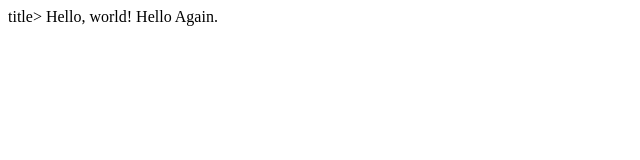
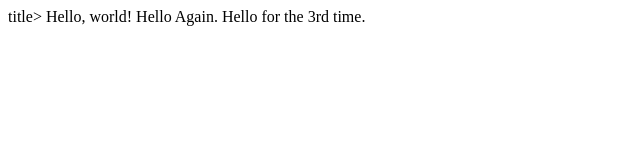
Before and after one commit to demirsena/First-Repo, a plain HTML site: page hello.html in a window 1280 px wide. Shown: the whole page, without its empty margins (0-640 px from the left). Drawn offline with Linux system fonts and the light colour scheme.

Commit message:
added a third line

```diff
--- a/hello.html
+++ b/hello.html
@@ -4,6 +4,6 @@
        <title>My Webpage!</title>title>
    </head>
    <body>
-   Hello, world! Hello Again.
+   Hello, world! Hello Again. Hello for the 3rd time.
    </body>
 </html>
```
